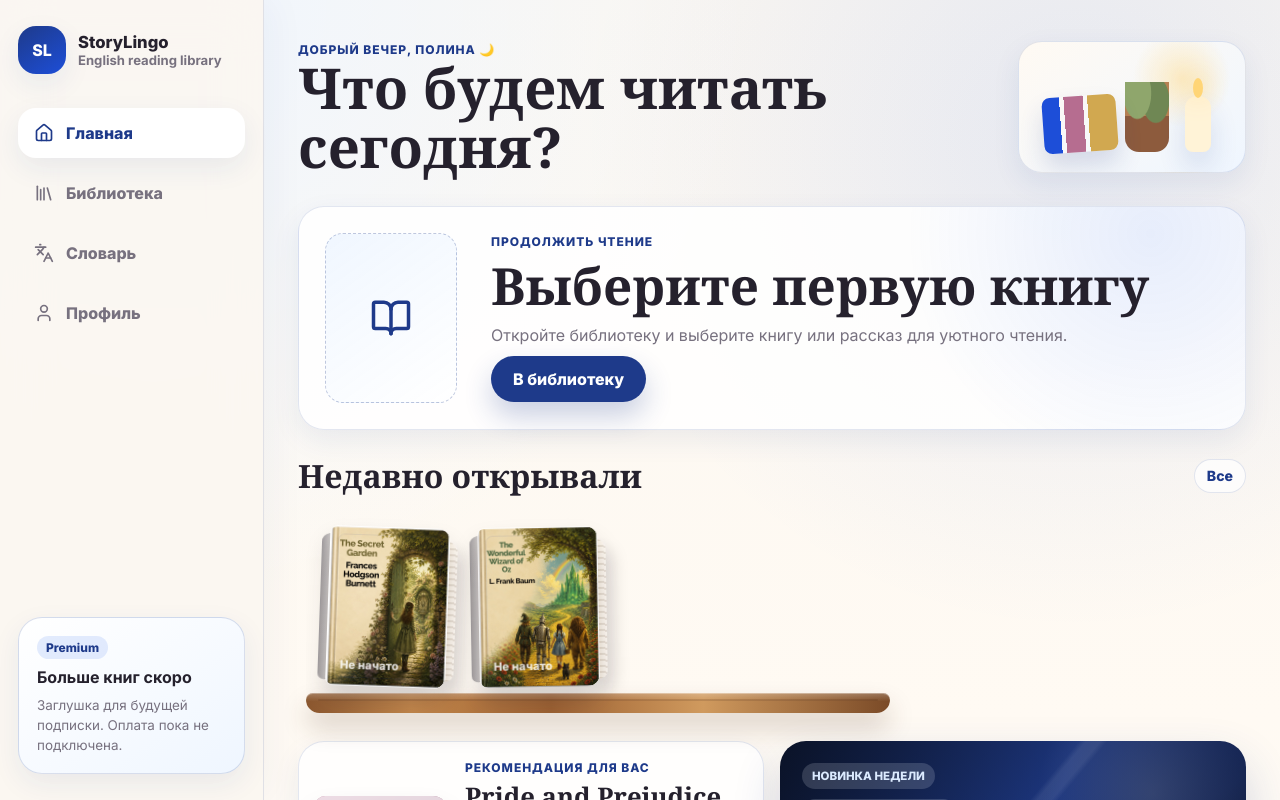
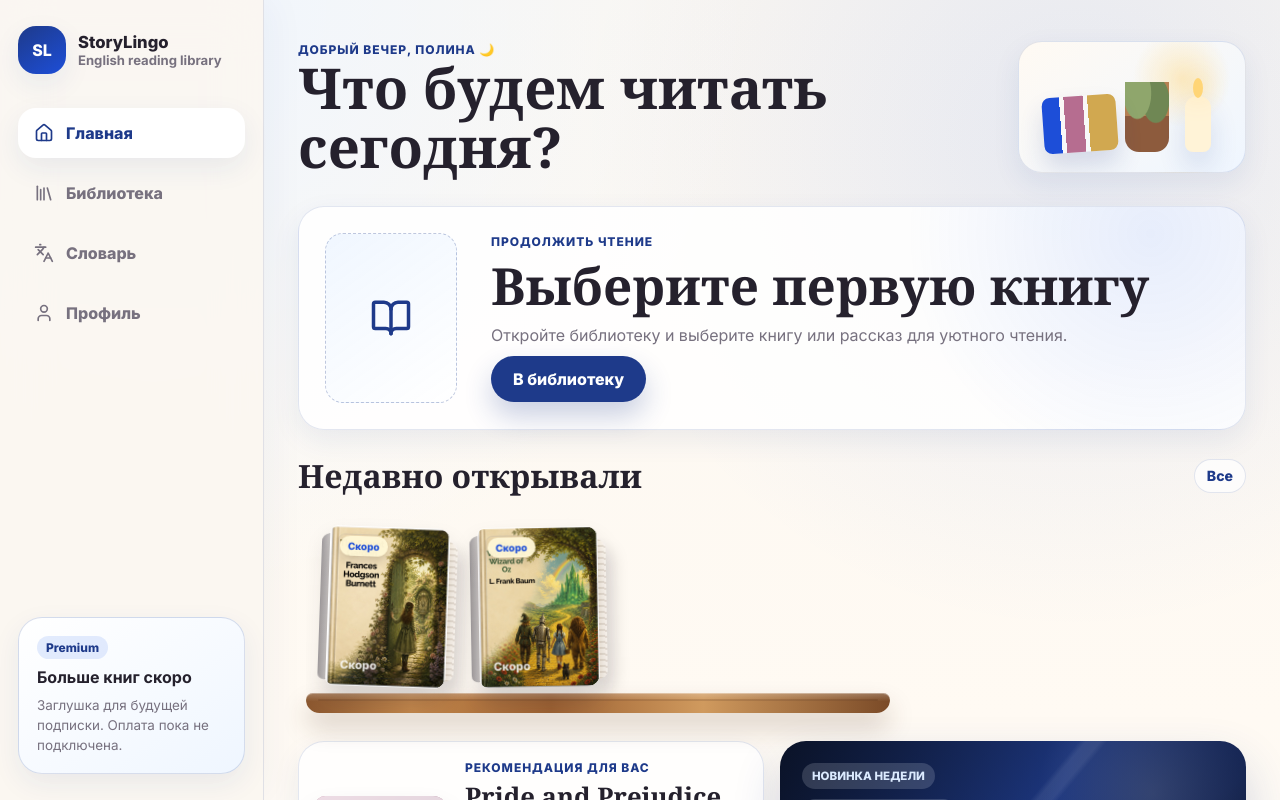
Before and after one commit to voichikpolina88-design/english-stories, a React (Vite) app: page / in a window 1280 px wide. Shown: the top 800 px of the page. Built offline with nearby package versions, Linux system fonts and the light colour scheme.

Commit message:
Mark unfinished books as coming soon

```diff
--- a/src/App.tsx
+++ b/src/App.tsx
@@ -1,6 +1,6 @@
 import { ArrowLeft, BookOpen, Bookmark, CheckCircle2, Clock, Home, Languages, Library, Pause, Play, Search, User, Volume2, X } from "lucide-react";
 import { useEffect, useMemo, useRef, useState, type CSSProperties, type Dispatch, type KeyboardEvent as ReactKeyboardEvent, type PointerEvent as ReactPointerEvent, type ReactNode, type RefObject, type SetStateAction } from "react";
-import { getCatalogBook, getCategoryBooks, homeShelfBooks, libraryCategories, type HomeShelfBook } from "./data/homeShelves";
+import { comingSoonBookIds, getCatalogBook, getCategoryBooks, homeShelfBooks, libraryCategories, type HomeShelfBook } from "./data/homeShelves";
 import { getReaderBook, getReaderChapter } from "./data/aliceReader";
 import { getChapterCompletionKey, useLearnerProgress } from "./hooks/useLearnerProgress";
 import {
@@ -56,6 +56,14 @@ type BookReadingProgress = {
   totalReadingSeconds: number;
 };
 
+type BookCardState = {
+  availability: "available" | "comingSoon";
+  canOpen: boolean;
+  showProgress: boolean;
+  progressPercent?: number;
+  primaryAction: "start" | "continue" | "open" | "comingSoon";
+};
+
 type OpenContentOptions = {
   chapterId?: string;
   readingProgress?: number;
@@ -174,6 +182,28 @@ function writeReaderPosition(contentId: string, position: ReaderPosition) {
     window.localStorage.setItem(READER_POSITION_KEY, JSON.stringify({ ...positions, [contentId]: position }));
   } catch {
     // Reading still works if storage is unavailable.
+  }
+}
+
+function clearComingSoonReaderPositions() {
+  try {
+    const saved = window.localStorage.getItem(READER_POSITION_KEY);
+    if (!saved) return;
+
+    const positions = JSON.parse(saved) as Record<string, ReaderPosition>;
+    let changed = false;
+    comingSoonBookIds.forEach((bookId) => {
+      if (positions[bookId]) {
+        delete positions[bookId];
+        changed = true;
+      }
+    });
+
+    if (changed) {
+      window.localStorage.setItem(READER_POSITION_KEY, JSON.stringify(positions));
+    }
+  } catch {
+    // Ignore invalid stored reader positions; reading remains available.
   }
 }
 
@@ -197,7 +227,8 @@ function App() {
   const allItems = homeShelfBooks;
   const activeBook = allItems.find((book) => book.id === activeBookId) ?? null;
   const activeDetailBook = allItems.find((book) => book.id === activeDetailId) ?? null;
-  const lastOpenedBook = progress.lastOpenedContent ? getShelfBook(progress.lastOpenedContent.contentId) : null;
+  const savedLastOpenedBook = progress.lastOpenedContent ? getShelfBook(progress.lastOpenedContent.contentId) : null;
+  const lastOpenedBook = savedLastOpenedBook && !savedLastOpenedBook.comingSoon ? savedLastOpenedBook : null;
   const readingTimer = useReadingTimer(
     activeBook
       ? {
@@ -212,6 +243,10 @@ function App() {
     [allItems, progress, readingTimer.sessions],
   );
 
+  useEffect(() => {
+    clearComingSoonReaderPositions();
+  }, []);
+
   function navigate(nextPage: Page) {
     setPage(nextPage);
     setActiveBookId(null);
@@ -240,6 +275,8 @@ function App() {
   }
 
   function saveOpenedContent(book: HomeShelfBook, options: OpenContentOptions = {}) {
+    if (book.comingSoon) return;
+
     const fallbackProgress = bookProgress[book.id]?.progressPercent ?? progress.readingProgress[book.id] ?? 0;
     saveLastOpenedContent({
       contentId: book.id,
@@ -255,20 +292,21 @@ function App() {
     const book = getShelfBook(contentId);
     if (!book) return;
 
-    const restorePosition = options.restorePosition ?? true;
-    pendingScrollPosition.current = restorePosition ? options.scrollPosition ?? progress.lastOpenedContent?.scrollPosition ?? null : null;
-    saveOpenedContent(book, options);
     setBookInfo(null);
     setSheetInfo(null);
-    setPage("home");
 
     if (book.comingSoon) {
+      pendingScrollPosition.current = null;
       setActiveBookId(null);
       setActiveReaderChapterId(null);
       setActiveDetailId(book.id);
       return;
     }
 
+    const restorePosition = options.restorePosition ?? true;
+    pendingScrollPosition.current = restorePosition ? options.scrollPosition ?? progress.lastOpenedContent?.scrollPosition ?? null : null;
+    saveOpenedContent(book, options);
+    setPage("home");
     setActiveDetailId(null);
     setActiveReaderChapterId(options.chapterId ?? getDefaultChapterId(book));
     setActiveBookId(book.id);
@@ -293,6 +331,9 @@ function App() {
 
   function continueLastOpened() {
     if (!progress.lastOpenedContent) return;
+    const book = getShelfBook(progress.lastOpenedContent.contentId);
+    if (!book || book.comingSoon) return;
+
     openContent(progress.lastOpenedContent.contentId, {
       chapterId: progress.lastOpenedContent.chapterId,
       readingProgress: progress.lastOpenedContent.readingProgress,
@@ -324,12 +365,13 @@ function App() {
   }
 
   function startReadingFromGoal() {
-    if (progress.lastOpenedContent && allItems.some((item) => item.id === progress.lastOpenedContent?.contentId)) {
+    const lastOpened = progress.lastOpenedContent ? getShelfBook(progress.lastOpenedContent.contentId) : null;
+    if (progress.lastOpenedContent && lastOpened && !lastOpened.comingSoon) {
       continueLastOpened();
       return;
     }
 
-    if (readingTimer.lastContentId && allItems.some((item) => item.id === readingTimer.lastContentId)) {
+    if (readingTimer.lastContentId && allItems.some((item) => item.id === readingTimer.lastContentId && !item.comingSoon)) {
       openContent(readingTimer.lastContentId);
       return;
     }
@@ -1011,7 +1053,8 @@ function BookCover({
   compact?: boolean;
   featured?: boolean;
 }) {
-  const safeProgress = progressInfo.progressPercent;
+  const cardState = getBookCardState(book, progressInfo);
+  const safeProgress = cardState.progressPercent ?? progressInfo.progressPercent;
   const [imageLoaded, setImageLoaded] = useState(false);
   const [imageFailed, setImageFailed] = useState(false);
   const pointerStart = useRef<{ x: number; y: number } | null>(null);
@@ -1042,7 +1085,7 @@ function BookCover({
   }
 
   function handleCoverClick(event: React.MouseEvent<HTMLDivElement>) {
-    if (book.comingSoon && !canShowInfo) return;
+    if (!cardState.canOpen && !canShowInfo) return;
 
     if (!canShowInfo) {
       onOpen(book.id);
@@ -1084,6 +1127,10 @@ function BookCover({
       onKeyDown={(event) => {
         if (event.key === "Enter" || event.key === " ") {
           event.preventDefault();
+          if (!cardState.canOpen && !canShowInfo) {
+            return;
+          }
+
           if (canShowInfo) {
             showInfo(event.currentTarget);
           } else {
@@ -1108,12 +1155,12 @@ function BookCover({
           />
         ) : null}
         {book.original ? <span className="original-ribbon">StoryLingo Original</span> : null}
-        {book.comingSoon ? <span className="soon-ribbon">Скоро</span> : null}
+        {cardState.availability === "comingSoon" ? <span className="soon-ribbon">Скоро</span> : null}
         <span className={hasCoverImage || isMinimalCover ? "cover-frame image-cover-copy" : "cover-frame"}>
           <span className="cover-title">{book.title}</span>
           <span className="cover-author">{book.author}</span>
         </span>
-        {!isMinimalCover && progressInfo.isStarted && !book.comingSoon ? (
+        {!isMinimalCover && cardState.showProgress && progressInfo.isStarted ? (
           <span className={progressInfo.isCompleted ? "cover-progress completed" : "cover-progress"}>
             <span className="cover-progress-track">
               <span
@@ -1124,7 +1171,7 @@ function BookCover({
             <small>{safeProgress}%</small>
           </span>
         ) : !isMinimalCover ? (
-          <span className="cover-meta">{book.comingSoon ? "Скоро" : "Не начато"}</span>
+          <span className="cover-meta">{cardState.availability === "comingSoon" ? "Скоро" : "Не начато"}</span>
         ) : null}
       </span>
       <span className="book-pages" aria-hidden="true" />
@@ -1150,6 +1197,7 @@ function BookInfoPopover({
   onRequestClose: () => void;
 }) {
   const meta = getBookInfoMeta(book, progressInfo);
+  const cardState = getBookCardState(book, progressInfo);
   const cardWidth = 292;
   const gap = 18;
   const viewportWidth = window.innerWidth;
@@ -1173,16 +1221,16 @@ function BookInfoPopover({
       <strong>{book.title}</strong>
       <span>{book.author}</span>
       <small>{meta.metaLine}</small>
-      {!book.comingSoon ? <span className="book-progress-location">{meta.locationLabel}</span> : null}
+      {cardState.canOpen ? <span className="book-progress-location">{meta.locationLabel}</span> : null}
       <p>{meta.description}</p>
-      {!book.comingSoon ? (
+      {cardState.showProgress ? (
         <BookProgressBar
           percent={meta.safeProgress}
           isCompleted={progressInfo.isCompleted}
           label={meta.progressLabel}
         />
       ) : null}
-      <button className="book-info-button" type="button" disabled={book.comingSoon} onClick={() => (progressInfo.isCompleted ? onOpenBookPage(book.id) : onOpen(book.id))}>
+      <button className="book-info-button" type="button" disabled={!cardState.canOpen} onClick={() => (progressInfo.isCompleted ? onOpenBookPage(book.id) : onOpen(book.id))}>
         {meta.buttonLabel}
       </button>
     </aside>
@@ -1203,6 +1251,7 @@ function BookInfoSheet({
   onOpenBookPage: (bookId: string) => void;
 }) {
   const meta = getBookInfoMeta(book, progressInfo);
+  const cardState = getBookCardState(book, progressInfo);
   const [imageFailed, setImageFailed] = useState(false);
   const dragStartY = useRef<number | null>(null);
   const hasCoverImage = Boolean(book.coverImage && !imageFailed);
@@ -1237,16 +1286,16 @@ function BookInfoSheet({
           <strong>{book.title}</strong>
           <span>{book.author}</span>
           <small>{meta.metaLine}</small>
-          {!book.comingSoon ? <span className="book-progress-location">{meta.locationLabel}</span> : null}
+          {cardState.canOpen ? <span className="book-progress-location">{meta.locationLabel}</span> : null}
           <p>{meta.description}</p>
-          {!book.comingSoon ? (
+          {cardState.showProgress ? (
             <BookProgressBar
               percent={meta.safeProgress}
               isCompleted={progressInfo.isCompleted}
               label={meta.progressLabel}
             />
           ) : null}
-          <button className="book-info-button" type="button" disabled={book.comingSoon} onClick={() => (progressInfo.isCompleted ? onOpenBookPage(book.id) : onOpen(book.id))}>
+          <button className="book-info-button" type="button" disabled={!cardState.canOpen} onClick={() => (progressInfo.isCompleted ? onOpenBookPage(book.id) : onOpen(book.id))}>
             {meta.buttonLabel}
           </button>
         </div>
@@ -1256,19 +1305,22 @@ function BookInfoSheet({
 }
 
 function getBookInfoMeta(book: HomeShelfBook, progressInfo: BookReadingProgress) {
+  const cardState = getBookCardState(book, progressInfo);
   const safeProgress = progressInfo.progressPercent;
   const level = book.level ?? (book.type === "book" ? "A2" : "A1");
   const chapters = book.chapters ?? (book.type === "book" ? "10 глав" : "1 рассказ");
-  const description = book.excerpt.length > 156 ? `${book.excerpt.slice(0, 153)}...` : book.excerpt;
-  const timeLabel = book.comingSoon ? "Скоро" : progressInfo.isStarted ? `Читали ${formatReadingDuration(progressInfo.totalReadingSeconds)}` : "Ещё не читали";
-  const metaLine = `${level} · ${chapters} · ${timeLabel}`;
+  const description = cardState.availability === "comingSoon"
+    ? "Книга готовится: мы добавим полный текст, переводы слов, аудио и упражнения."
+    : book.excerpt.length > 156 ? `${book.excerpt.slice(0, 153)}...` : book.excerpt;
+  const timeLabel = progressInfo.isStarted ? `Читали ${formatReadingDuration(progressInfo.totalReadingSeconds)}` : "Ещё не читали";
+  const metaLine = cardState.availability === "comingSoon" ? `${level} · ${chapters}` : `${level} · ${chapters} · ${timeLabel}`;
   const progressLabel = progressInfo.isCompleted
     ? (book.type === "story" ? "Рассказ прочитан ✓" : "Книга прочитана ✓")
     : progressInfo.isStarted
       ? `${safeProgress}% прочитано`
       : "Ещё не начинали";
   const locationLabel = getProgressLocationLabel(book, progressInfo);
-  const buttonLabel = book.comingSoon
+  const buttonLabel = cardState.primaryAction === "comingSoon"
     ? "Скоро"
     : progressInfo.isCompleted
       ? book.type === "story" ? "Открыть рассказ" : "Открыть книгу"
@@ -1963,6 +2015,25 @@ function getBookReadingProgress(book: HomeShelfBook, progress: { readingProgress
   };
 }
 
+function getBookCardState(book: HomeShelfBook, progressInfo: BookReadingProgress): BookCardState {
+  if (book.comingSoon) {
+    return {
+      availability: "comingSoon",
+      canOpen: false,
+      showProgress: false,
+      primaryAction: "comingSoon",
+    };
+  }
+
+  return {
+    availability: "available",
+    canOpen: true,
+    showProgress: true,
+    progressPercent: progressInfo.progressPercent,
+    primaryAction: progressInfo.isCompleted ? "open" : progressInfo.isStarted ? "continue" : "start",
+  };
+}
+
 function getEmptyBookProgress(book: HomeShelfBook): BookReadingProgress {
   return {
     progressPercent: 0,
@@ -2046,6 +2117,7 @@ function ContentDetailPage({
   onOpenBookPage: (bookId: string) => void;
 }) {
   const meta = getBookInfoMeta(book, progressInfo);
+  const cardState = getBookCardState(book, progressInfo);
 
   return (
     <main className="page-stack content-detail-page">
@@ -2061,11 +2133,11 @@ function ContentDetailPage({
           <div className="content-detail-meta">
             <span>{meta.level}</span>
             <span>{meta.chapters}</span>
-            <span>{book.comingSoon ? "Скоро" : progressInfo.isStarted ? `Читали ${formatReadingDuration(progressInfo.totalReadingSeconds)}` : "Ещё не читали"}</span>
+            <span>{cardState.availability === "comingSoon" ? "Скоро" : progressInfo.isStarted ? `Читали ${formatReadingDuration(progressInfo.totalReadingSeconds)}` : "Ещё не читали"}</span>
           </div>
-          {book.comingSoon ? <strong className="soon-status">Скоро</strong> : null}
+          {cardState.availability === "comingSoon" ? <strong className="soon-status">Скоро</strong> : null}
           <p className="content-detail-description">{meta.description}</p>
-          {!book.comingSoon ? (
+          {cardState.showProgress ? (
             <div className="content-detail-progress">
               <BookProgressBar
                 percent={progressInfo.progressPercent}
@@ -2074,9 +2146,9 @@ function ContentDetailPage({
               />
             </div>
           ) : null}
-          {!book.comingSoon ? <small className="book-progress-location">{meta.locationLabel}</small> : null}
-          <button className="primary-button" type="button" disabled={book.comingSoon} onClick={() => (progressInfo.isCompleted ? onOpenBookPage(book.id) : onOpen(book.id))}>
-            {book.comingSoon ? "Скоро будет доступно" : meta.buttonLabel}
+          {cardState.canOpen ? <small className="book-progress-location">{meta.locationLabel}</small> : null}
+          <button className="primary-button" type="button" disabled={!cardState.canOpen} onClick={() => (progressInfo.isCompleted ? onOpenBookPage(book.id) : onOpen(book.id))}>
+            {cardState.canOpen ? meta.buttonLabel : "Скоро будет доступно"}
           </button>
         </div>
       </section>
--- a/src/hooks/useLearnerProgress.ts
+++ b/src/hooks/useLearnerProgress.ts
@@ -1,5 +1,6 @@
 import { useEffect, useState } from "react";
 import { getReaderBook } from "../data/aliceReader";
+import { comingSoonBookIds } from "../data/homeShelves";
 import type { BookCompletion, ChapterCompletion, LastOpenedContent, LearnerProgress, NativeLanguage } from "../types";
 
 const STORAGE_KEY = "english-stories-progress";
@@ -27,7 +28,7 @@ type CompleteChapterInput = {
 export function useLearnerProgress() {
   const [progress, setProgress] = useState<LearnerProgress>(() => {
     const saved = readProgressFromStorage();
-    return repairCompletedBookState({
+    return normalizeProgressForAvailability(repairCompletedBookState({
       ...defaultProgress,
       ...saved,
       selectedLanguage: saved?.selectedLanguage ?? defaultProgress.selectedLanguage,
@@ -39,7 +40,7 @@ export function useLearnerProgress() {
       bookCompletions: saved?.bookCompletions ?? {},
       lastOpenedContent: saved?.lastOpenedContent ?? null,
       lastVisitDate: saved?.lastVisitDate ?? today(),
-    });
+    }));
   });
 
   useEffect(() => {
@@ -223,6 +224,35 @@ function repairCompletedBookState(progress: LearnerProgress): LearnerProgress {
   };
 }
 
+function normalizeProgressForAvailability(progress: LearnerProgress): LearnerProgress {
+  const readingProgress = { ...progress.readingProgress };
+  const chapterCompletions = { ...(progress.chapterCompletions ?? {}) };
+  const bookCompletions = { ...(progress.bookCompletions ?? {}) };
+
+  comingSoonBookIds.forEach((bookId) => {
+    delete readingProgress[bookId];
+    delete bookCompletions[bookId];
+
+    Object.keys(chapterCompletions).forEach((key) => {
+      if (key.startsWith(`${bookId}:`)) {
+        delete chapterCompletions[key];
+      }
+    });
+  });
+
+  const lastOpenedContent = progress.lastOpenedContent && comingSoonBookIds.has(progress.lastOpenedContent.contentId)
+    ? null
+    : progress.lastOpenedContent;
+
+  return {
+    ...progress,
+    readingProgress,
+    chapterCompletions,
+    bookCompletions,
+    lastOpenedContent,
+  };
+}
+
 function getLatestChapterCompletionAt(bookId: string, chapterIds: string[], completions: Record<string, ChapterCompletion>) {
   return chapterIds
     .map((chapterId) => completions[getChapterCompletionKey(bookId, chapterId)]?.completedAt)
```
Also changed, not shown: src/data/homeShelves.ts (+8 -4 lines).
